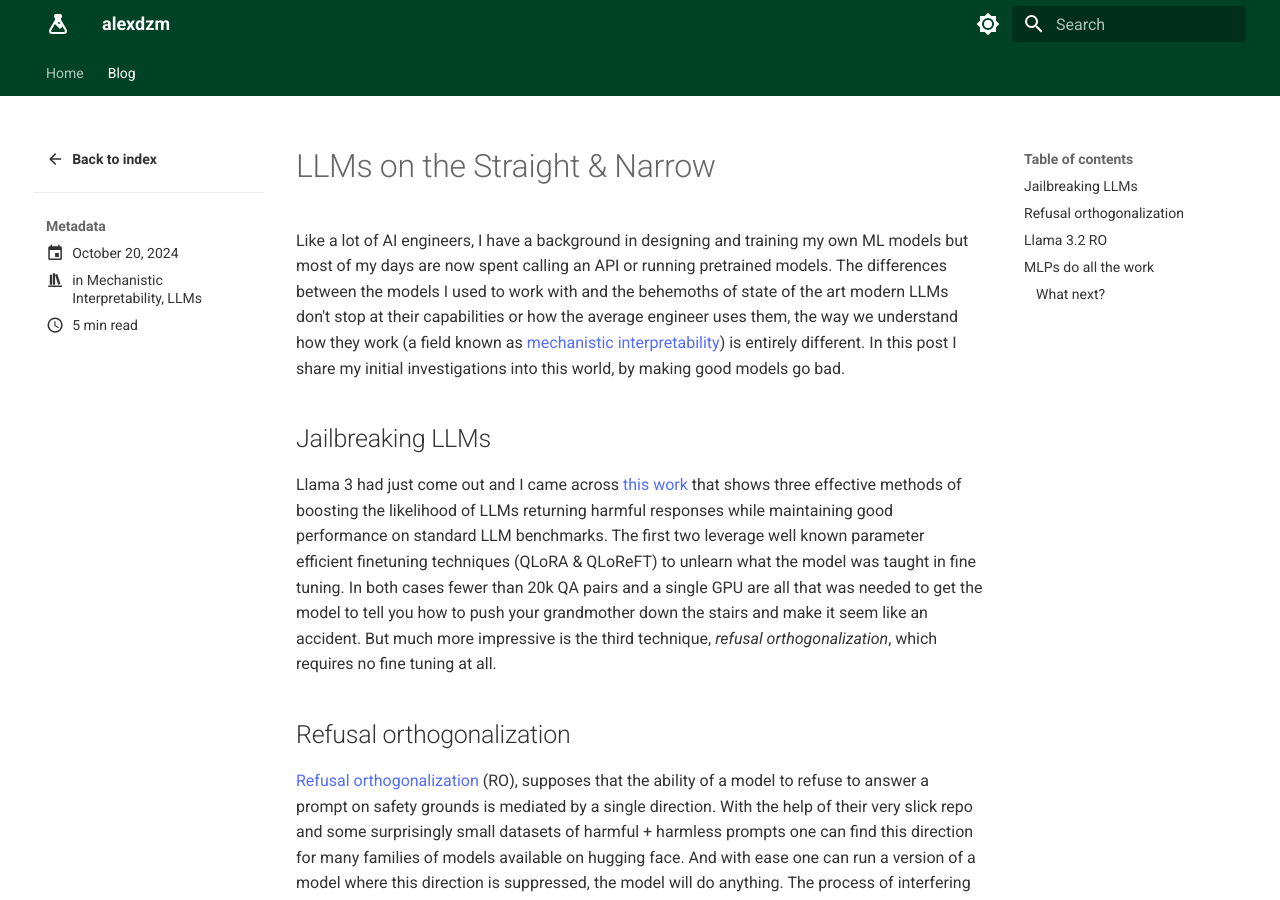
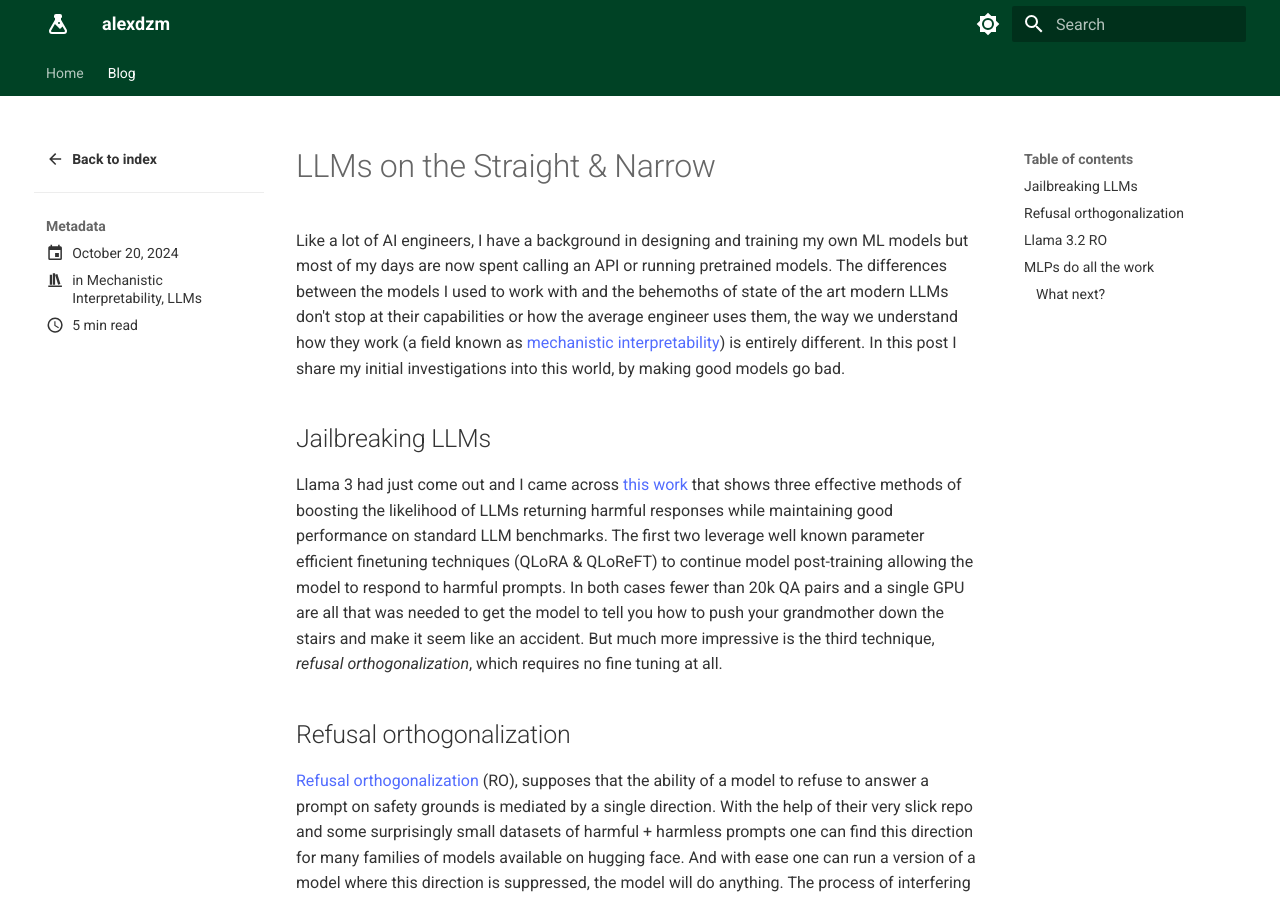
Before and after one commit to alexdzm/blog, an MkDocs documentation site: the page built from docs/blog/posts/refusal_ortho.md, in a window 1280 px wide and 900 px high. Built offline with MkDocs 1.6.1 and Material for MkDocs 9.7.7, drawn with Linux system fonts in a browser that asks for light colours; nearby versions of some CDN libraries; some of the changed text lies outside the part shown.

Commit message:
tweak after feedback

```diff
--- a/docs/blog/posts/refusal_ortho.md
+++ b/docs/blog/posts/refusal_ortho.md
@@ -15,7 +15,7 @@ Like a lot of AI engineers, I have a background in designing and training my own
 
 ## Jailbreaking LLMs
 
-Llama 3 had just come out and I came across [this work](https://arxiv.org/pdf/2407.01376v1) that shows three effective methods of boosting the likelihood of LLMs returning harmful responses while maintaining good performance on standard LLM benchmarks. The first two leverage well known parameter efficient finetuning techniques (QLoRA & QLoReFT) to unlearn what the model was taught in fine tuning. In both cases fewer than 20k QA pairs and a single GPU are all that was needed to get the model to tell you how to push your grandmother down the stairs and make it seem like an accident. But much more impressive is the third technique, *refusal orthogonalization*, which requires no fine tuning at all.
+Llama 3 had just come out and I came across [this work](https://arxiv.org/pdf/2407.01376v1) that shows three effective methods of boosting the likelihood of LLMs returning harmful responses while maintaining good performance on standard LLM benchmarks. The first two leverage well known parameter efficient finetuning techniques (QLoRA & QLoReFT) to continue model post-training allowing the model to respond to harmful prompts. In both cases fewer than 20k QA pairs and a single GPU are all that was needed to get the model to tell you how to push your grandmother down the stairs and make it seem like an accident. But much more impressive is the third technique, *refusal orthogonalization*, which requires no fine tuning at all.
 
 ## Refusal orthogonalization
 
@@ -68,7 +68,7 @@ These results show that, in the case of Llama 3.2-1B-Instruct, only ablating thi
 </center>
 This result is not particularly useful for those that want the best refusal suppression, the original technique of ablating everywhere still works and is not computationally expensive at all. On top of this the authors also propose a weight orthogonalization technique which is equivalent and allows for this all to have zero extra cost at inference time over running the model normally.
 
-However this result does suggest an interesting point for those interested in understanding refusal. In this model the attention mechanism does almost nothing to induce refusal (by the mechanism we are suppressing). This suggests  the entire refusal mechanism is contained in the MLP.
+However this result does suggest an interesting point about the mechanism by which Llama 3.2 refuses to respond to harmful prompts. In this model the attention mechanism does almost nothing to induce refusal (by the mechanism we are suppressing). This suggests  the entire refusal mechanism is contained in the MLP.
 
 I hope to investigate this phenomenon further in other models and by varying how many blocks in the model I intervene on. I am intrigued to see if this can be linked with [this recent work](https://arxiv.org/abs/2406.15786) which found that a lot of attention layers can be removed from a trained model without degrading performance.
 
```
